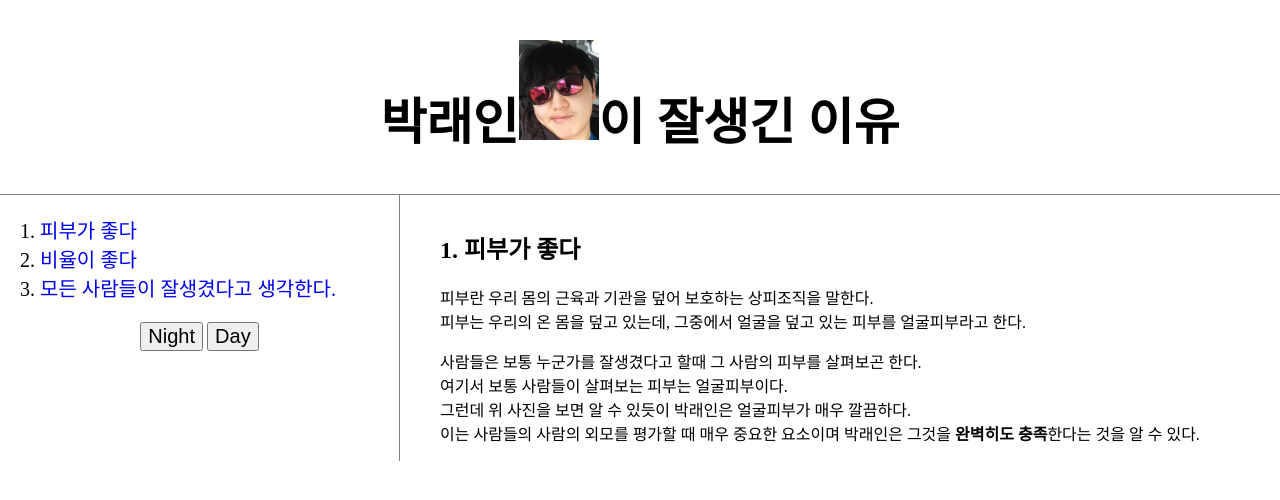
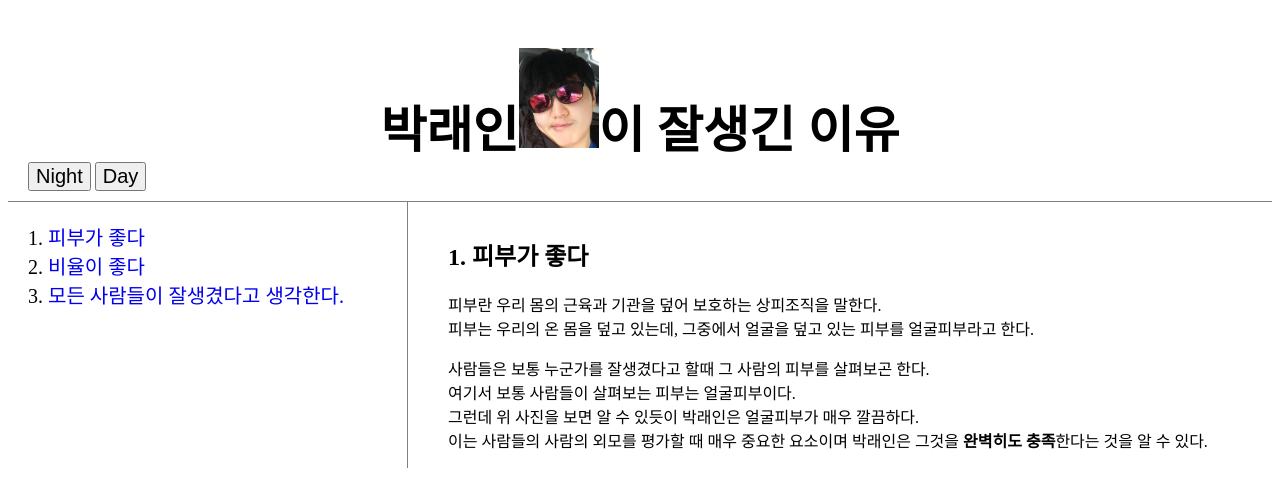
Before and after one commit to rain1189/MyFirstWebSite, a plain HTML site: page 1.html in a window 1280 px wide. Drawn offline with Linux system fonts and the light colour scheme.

Commit message:
change theme position

```diff
--- a/1.html
+++ b/1.html
@@ -7,7 +7,13 @@
     <script src="script.js"></script>
 </head>
 <body>
-    <h1>박래인<img src="selfie.jpg" height="100">이 잘생긴 이유</h1>
+    <div id="title">
+        <h1>박래인<img src="selfie.jpg" height="100">이 잘생긴 이유</h1>
+        <div id="theme">
+            <input type="button" value="Night" onclick="toNight()">
+            <input type="button" value="Day" onclick="toDay()">
+        </div>
+    </div>
     <div id="grid">
         <div id="content">
             <ol>
@@ -15,10 +21,6 @@
                 <li><a href="2.html">비율이 좋다</a></li>
                 <li><a href="3.html">모든 사람들이 잘생겼다고 생각한다.</a></li>
             </ol>
-            <div>
-                <input type="button" value="Night" onclick="toNight()">
-                <input type="button" value="Day" onclick="toDay()">
-            </div>
         </div>
         <div id="article">
             <h2>1. 피부가 좋다</h2>
--- a/script.js
+++ b/script.js
@@ -1,8 +1,8 @@
 function toNight() {
     document.querySelector('body').style.backgroundColor="black";
     document.querySelector('body').style.color="lightgrey";
-    a들 = document.querySelectorAll('a');
-    a들.forEach(function(a) {
+    as = document.querySelectorAll('a');
+    as.forEach(function(a) {
         a.style.color="lightblue"
     })
 }
@@ -10,8 +10,8 @@ function toNight() {
 function toDay() {
     document.querySelector('body').style.backgroundColor=null;
     document.querySelector('body').style.color=null;
-    a들 = document.querySelectorAll('a');
-    a들.forEach(function(a) {
+    as = document.querySelectorAll('a');
+    as.forEach(function(a) {
         a.style.color=null
     })
 }
--- a/style.css
+++ b/style.css
@@ -1,18 +1,12 @@
-body {
-    margin: 0;
-}
-
 h1 {
     font-size: 50px;
     text-align: center;
-    padding: 40px;
-    border-bottom: 1px solid grey;
+    padding-top: 40px;
     margin: 0;
 }
 
 ol {
     font-size: 20px;
-    /* padding: 20px; */
 }
 
 a {
@@ -23,12 +17,17 @@ input {
     font-size: 20px;
 }
 
+#title {
+    border-bottom: 1px solid grey;
+}
+
+#theme {
+    padding-left: 20px;
+    padding-bottom: 10px;
+}
+
 #content {
     border-right: 1px solid grey;
-}
-
-#content div {
-    text-align: center;
 }
 
 #grid {
@@ -46,7 +45,7 @@ input {
         display: block;
     }
 
-    h1 {
+    #title {
         border-bottom: none;
     }
 }
```
Also changed, not shown: 2.html (+7 -5 lines), 3.html (+7 -5 lines), index.html (+7 -5 lines).
